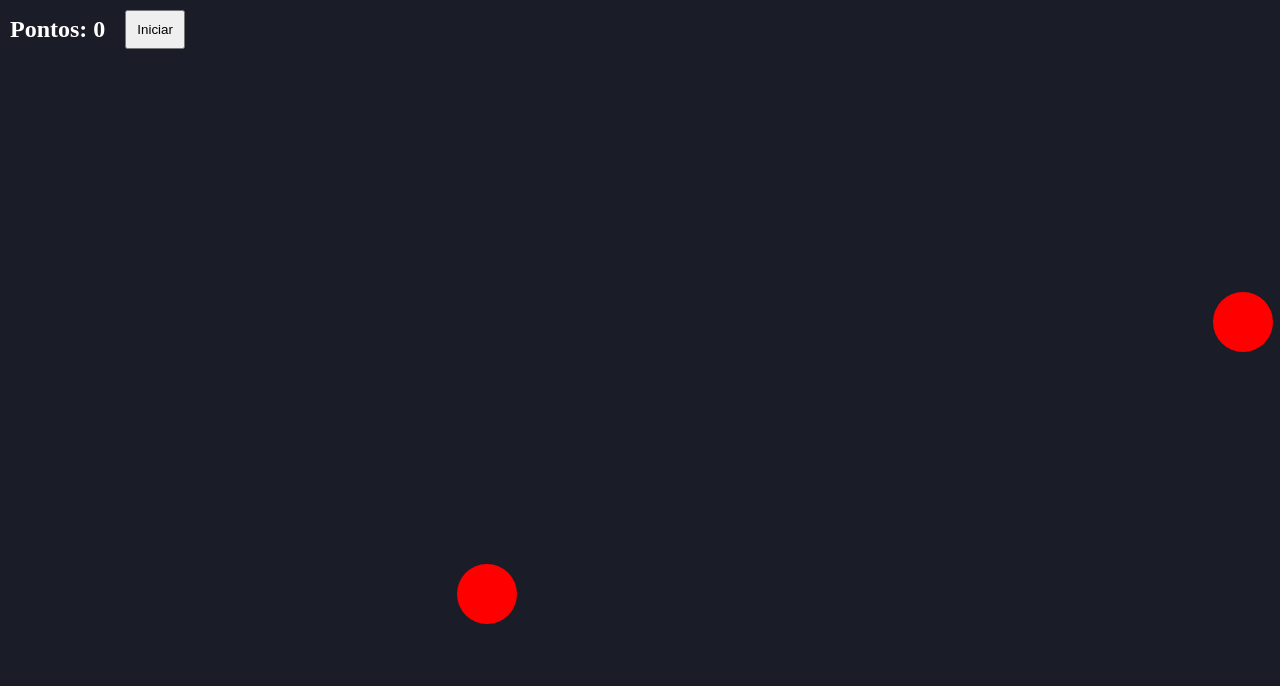
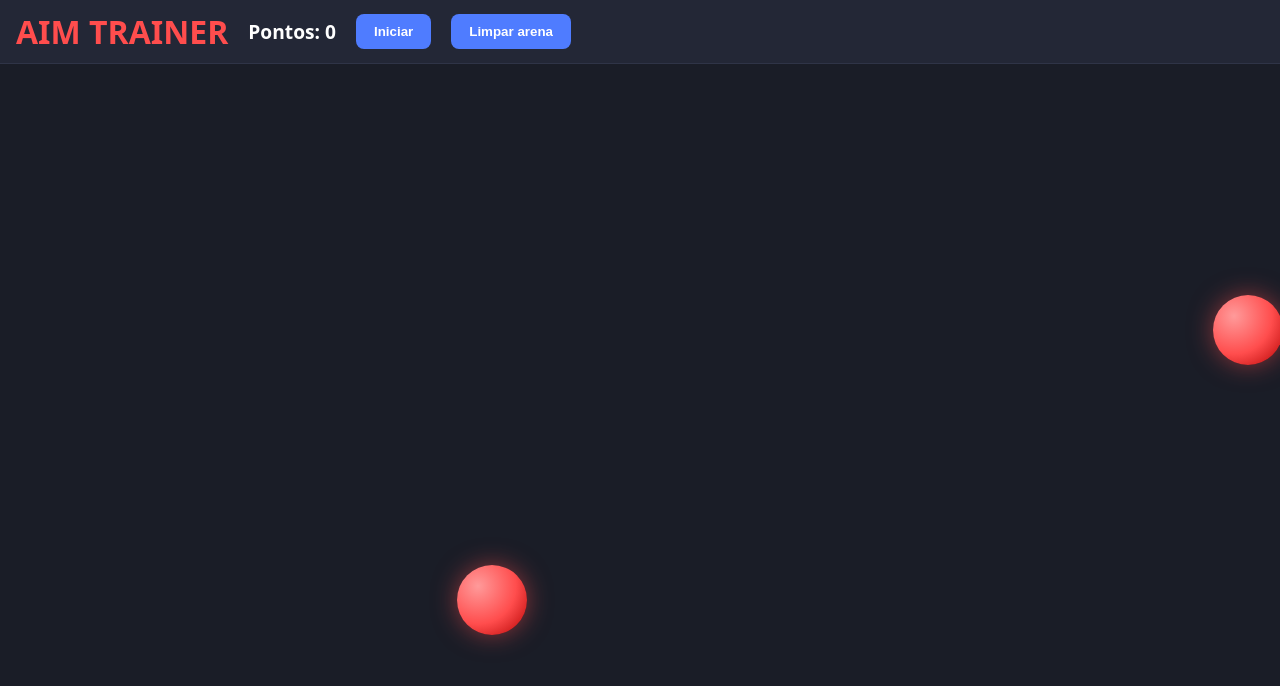
Before and after one commit to Linharestheo/Aim-Trainer, a plain HTML site: page index.html in a window 1280 px wide. Both pictures are taken after a click on the button "Iniciar". Drawn offline with Linux system fonts and the light colour scheme.

Commit message:
Add files via upload

```diff
--- a/index.html
+++ b/index.html
@@ -8,8 +8,11 @@
 </head>
 <body>
     <div id="painel">
+        <h1>AIM TRAINER</h1>
         <h2>Pontos: <strong id="placar">0</strong></h3>
-        <button id="btn-iniciar">Iniciar</button>
+        <button id="btn-iniciar" class="btn">Iniciar</button>
+        <button id="btn-limpar" class="btn">Limpar arena</button>
+
     </div>
 
     <div id="arena"></div>
--- a/script.js
+++ b/script.js
@@ -1,6 +1,7 @@
 const arena = document.getElementById("arena");
 const placar = document.getElementById("placar");
 const iniciar = document.getElementById("btn-iniciar");
+const limpar = document.getElementById("btn-limpar")
 
 let alvosAtivos = [];
 let pontosAcumulados = [];
@@ -53,10 +54,23 @@ function acertarAlvo(dadosAlvo) {
 }
 
 let jogoIniciado = false;
+let intervalo = null;
 
 iniciar.addEventListener('click', () => {
     if (jogoIniciado) return;
     jogoIniciado = true;
 
-    setInterval(criarAlvo, 200);
+    intervalo = setInterval(criarAlvo, 200);
 });
+
+limpar.addEventListener('click', () => {
+    clearInterval(intervalo);
+    intervalo = null;
+    jogoIniciado = false;
+
+    alvosAtivos.forEach((item) => item.elemento.remove());
+    alvosAtivos = [];
+
+    pontosAcumulados = [];
+    placar.textContent = 0;
+});
--- a/style.css
+++ b/style.css
@@ -1,39 +1,83 @@
+* {
+    box-sizing: border-box;
+}
+
 body {
     margin: 0;
     height: 100vh;
+    height: 100dvh;
     background-color: #1a1d27;
+    font-family: system-ui, sans-serif;
     display: flex;
     flex-direction: column;
     overflow: hidden;
+    user-select: none;
 }
 
 #painel {
     display: flex;
     align-items: center;
-    padding: 10px;
+    gap: 20px;
+    padding: 10px 16px;
+    background-color: #232736;
+    border-bottom: 1px solid #2f3447;
 }
 
-h2 {
+#painel h1 {
+    margin: 0;
+    color: #ff4d4d;
+    text-align: center;
+}
+
+#painel h2 {
     color: white;
     margin: 0;
+    font-size: 1.2rem;
 }
 
-#btn-iniciar {
-    margin-left: 20px;
-    padding: 10px;
+.btn {
+    padding: 10px 18px;
+    border: none;
+    border-radius: 8px;
+    background-color: #4f7cff;
+    color: white;
+    font-weight: 600;
+    cursor: pointer;
+    transition: background-color 0.2s, transform 0.1s;
+}
+
+#btn-iniciar:hover {
+    background-color: #6b92ff;
+}
+
+#btn-iniciar:active {
+    transform: scale(0.96);
 }
 
 #arena {
     position: relative;
     flex: 1;
-    cursor: crosshair;
+    min-height: 0;
+    overflow: hidden;
+    cursor: url("cursor.png") 16 16, crosshair;
 }
 
 .alvo {
     position: absolute;
-    width: 60px;
-    height: 60px;
+    width: 70px;
+    height: 70px;
     border-radius: 50%;
-    background-color: red;
-    transition: transform 0.2s ease, opacity 0.2s ease;
+    background: radial-gradient(circle at 30% 30%, #ff9a9a, #ff4d4d 55%, #b30000);
+    box-shadow: 0 0 25px rgba(255, 77, 77, 0.5);
 }
+
+button {
+    transition: all 0.3s ease;
+    border-radius: 10px;
+    border: none;
+}
+
+button:hover {
+    transform: scale(1.05);
+    border: none;
+}
```
Also changed, not shown: cursor.png (added).
